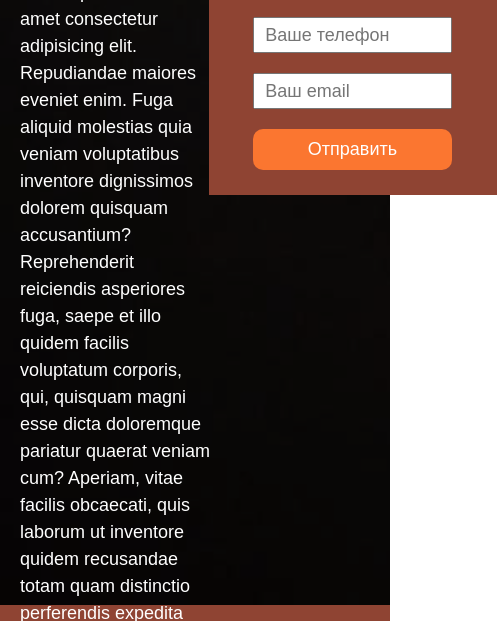
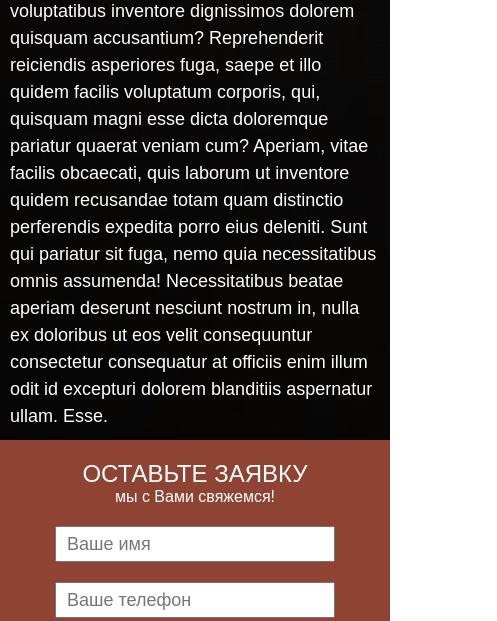
Before and after one commit to berryllium/cake, a plain HTML site: page index.html in a window 390 px wide. Shown: the part 280-901 px from the top of the page, 497 px wide, since content can reach past the window. Drawn offline with nearby package versions, Linux system fonts and the light colour scheme.

Commit message:
адаптив

```diff
--- a/index.html
+++ b/index.html
@@ -35,8 +35,6 @@
   </header>
   <main>
     <section class="intro">
-      <div class="black"></div>
-      <div class="light">
       <div class="container">
         <div class="left">
           <h1>Кондитерская на дому</h1>
@@ -62,7 +60,6 @@
           </div>
         </div>
       </div>
-    </div>
     </section>
   </main>
   <footer>
@@ -79,9 +76,9 @@
       <div class="footer-item">
         <h3>Мы в соцсетях</h3>
         <div class="social-links">
-            <a href="#"><i class="fa fa-vk" aria-hidden="true"></i></a>
-            <a href="#"><i class="fa fa-instagram" aria-hidden="true"></i></a>
-            <a href="#"><i class="fa fa-odnoklassniki" aria-hidden="true"></i></a>
+          <a href="#"><i class="fa fa-vk" aria-hidden="true"></i></a>
+          <a href="#"><i class="fa fa-instagram" aria-hidden="true"></i></a>
+          <a href="#"><i class="fa fa-odnoklassniki" aria-hidden="true"></i></a>
         </div>
       </div>
     </div>
--- a/less/style.less
+++ b/less/style.less
@@ -22,15 +22,6 @@ h1 {
 }
 section {
   position: relative;
-}
-.black, .light {
-  position        : absolute;
-  width           : 100%;
-  height          : 100%;
-}
-.black {
-  background-color: black;
-  opacity         : .6;
 }
 
 header {
@@ -211,18 +202,26 @@ header {
 
 main {
   .intro {
-    background-image : url(../img/bg1.jpg);
+    background: linear-gradient(
+      rgba(0, 0, 0, 0.7),
+      rgba(0, 0, 0, 0.7)
+    ), url(../img/bg1.jpg);
     background-size  : cover;
     background-repeat: no-repeat;
     min-height       : 800px;
 
     .container {
       display: flex;
+      flex-wrap: wrap;
       margin-top: 50px;
       .left,
       .right {
         width  : 50%;
         padding: 20px;
+        @media (max-width: @phone) {
+          width: 100%;
+          padding: 0;
+        }
       }
 
       .left {
@@ -235,6 +234,9 @@ main {
         .text {
           font-size  : 18px;
           line-height: 150%;
+        }
+        @media (max-width: @phone) {
+          padding: 10px;
         }
       }
 
@@ -249,7 +251,9 @@ main {
           height          : 280px;
           text-align      : center;
           color           : #fff;
-
+          @media (max-width: @phone) {
+            width: 100%;
+          }
           .title {
             font-size     : 24px;
             text-transform: uppercase;
@@ -322,7 +326,12 @@ footer {
         }
       }
     }
+    @media (max-width: @phone) {
+      flex-direction: column;
+      padding: 10px;
+    }
   }
 
 
+
 }
```
Also changed, not shown: css/style.css, 1 other file.
